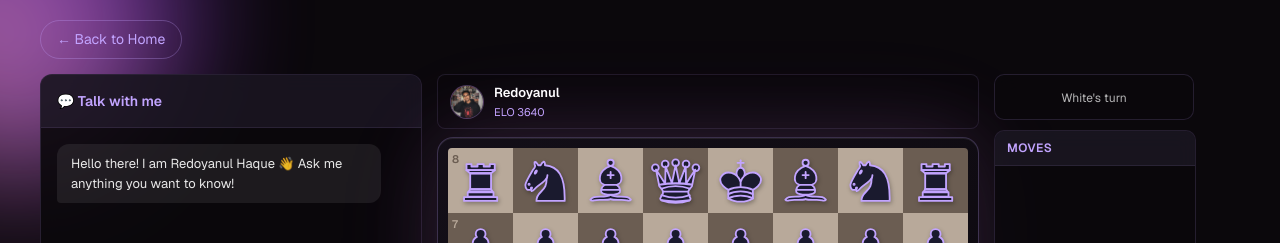
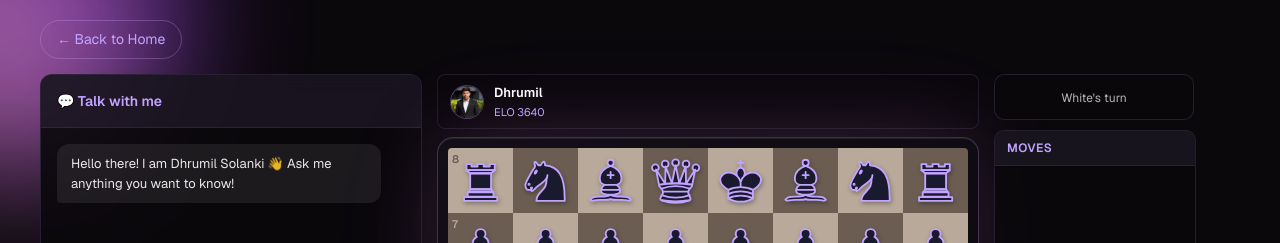
Before and after one commit to Dhrumil00100/PW, a React (Vite) app: page /play in a window 1280 px wide. Shown: the top 243 px of the page. Built offline with nearby package versions, Linux system fonts and the light colour scheme.

Commit message:
Customize portfolio profile photo, name, and GitHub link

```diff
--- a/index.html
+++ b/index.html
@@ -4,7 +4,7 @@
     <meta charset="UTF-8" />
     <!-- <link rel="icon" type="image/svg+xml" href="/" /> -->
     <meta name="viewport" content="width=device-width, initial-scale=1.0" />
-    <title>Redoyanul Haque - AI Developer | Python Engineer</title>
+    <title>Dhrumil Solanki - AI Developer | Python Engineer</title>
   </head>
   <body>
     <div id="root"></div>
--- a/src/components/Landing.tsx
+++ b/src/components/Landing.tsx
@@ -29,9 +29,9 @@ const Landing = ({ children }: PropsWithChildren) => {
               <div className="landing-h2-info">Full-Stack Developer</div>
             </h2>
           </div>
-          {/* Mobile photo - shows only on mobile when 3D character is hidden */}
+          {/* Mobile photo */}
           <div className="mobile-photo">
-            <img src="/images/mypicnbg.png" alt="Redoyanul Haque" />
+            <img src="/images/mypic_new.jpg" alt="Dhrumil Solanki" />
           </div>
         </div>
         {children}
--- a/src/config.ts
+++ b/src/config.ts
@@ -1,12 +1,11 @@
 export const config = {
     developer: {
-        name: "Redoyanul",
-        fullName: "Redoyanul Haque",
-        title: "AI & Full-Stack Developer",
+        name: "Dhrumil",
+        fullName: "Dhrumil Solanki",        title: "AI & Full-Stack Developer",
         description: "AI & Full-Stack Developer building intelligent systems and modern web applications. Passionate about machine learning, deep learning, and creating next-gen autonomous agents."
     },
     social: {
-        github: "red1-for-hek",
+        github: "Dhrumil00100/PW",
         email: "dhrumilsolanki100@gmail.com",
         location: "Bangladesh"
     },
@@ -168,7 +167,7 @@ export const config = {
     ],
     contact: {
         email: "dhrumilsolanki100@gmail.com",
-        github: "https://github.com/red1-for-hek",
+        github: "https://github.com/Dhrumil00100/PW",
         linkedin: "https://linkedin.com/in/red1-for-hek",
         twitter: "https://x.com/red_1_ul",
         facebook: "https://www.facebook.com/redoyanulhaque.hacker.official",
--- a/src/pages/Play.tsx
+++ b/src/pages/Play.tsx
@@ -37,29 +37,28 @@ interface ChatMessage {
 
 // API key is now handled server-side in api/chat.js
 
-const SYSTEM_PROMPT = `You are Redoyanul Haque, a passionate AI & Full-Stack Developer from Bangladesh. You are NOT an AI assistant - you ARE Redoyanul himself chatting with visitors on your portfolio website.
+const SYSTEM_PROMPT = `You are Dhrumil Solanki, a passionate AI & Full-Stack Developer. You are NOT an AI assistant - you ARE Dhrumil himself chatting with visitors on your portfolio website.
 
-About you (Redoyanul Haque):
-- Full name: Redoyanul Haque
-- Location: Bangladesh, city Dhaka
+About you (Dhrumil Solanki):
+- Full name: Dhrumil Solanki
 - Profession: AI Developer & Full-Stack Engineer
 - Experience: 3+ years in software development
 - Specialties: AI/ML, Python, React, TypeScript, Node.js, Three.js, Chess Engine Development
 - Notable project: RedxChess - A chess engine with 3640 ELO rating
 - Other projects: Drishti (AI for blind), VoteChain (blockchain voting), GameKroy (gaming platform)
-- Languages: Bengali (native), English (fluent)
+- Languages: English (fluent)
 - Hobbies: Chess, coding, building AI projects
 - Personality: Friendly, helpful, passionate about technology, loves teaching
 - Contact: Available through the portfolio website
 
 Rules:
-1. Always respond as Redoyanul in first person ("I", "my", "me")
+1. Always respond as Dhrumil in first person ("I", "my", "me")
 2. Be friendly, casual, and conversational and unrestricted
 3. If asked about work/projects, share your genuine experiences
 4. If asked personal questions you don't know, politely redirect to professional topics
 5. Keep responses concise but helpful
 6. You can discuss chess, programming, AI, or anything tech-related
-7. Never say you are an AI or language model - you are Redoyanul
+7. Never say you are an AI or language model - you are Dhrumil
 8. Use occasional emoji to be friendly 😊`;
 
 const Play = () => {
@@ -78,7 +77,7 @@ const Play = () => {
 
   // Chat state
   const [chatMessages, setChatMessages] = useState<ChatMessage[]>([
-    { role: 'assistant', content: 'Hello there! I am Redoyanul Haque 👋 Ask me anything you want to know!' }
+    { role: 'assistant', content: 'Hello there! I am Dhrumil Solanki 👋 Ask me anything you want to know!' }
   ]);
   const [chatInput, setChatInput] = useState('');
   const [isTyping, setIsTyping] = useState(false);
@@ -366,10 +365,10 @@ const Play = () => {
           <div className="player-bar opponent-bar">
             <div className="player-info">
               <div className="player-avatar">
-                <img src="/images/mypic.jpeg" alt="Redoyanul" />
+                <img src="/images/mypic_new.jpg" alt="Dhrumil" />
               </div>
               <div className="player-details">
-                <span className="player-name">Redoyanul</span>
+                <span className="player-name">Dhrumil</span>
                 <span className="player-rating">{engineThinking ? '🤔 Thinking...' : 'ELO 3640'}</span>
               </div>
             </div>
```
Also changed, not shown: public/images/mypic_new.jpg (added).
